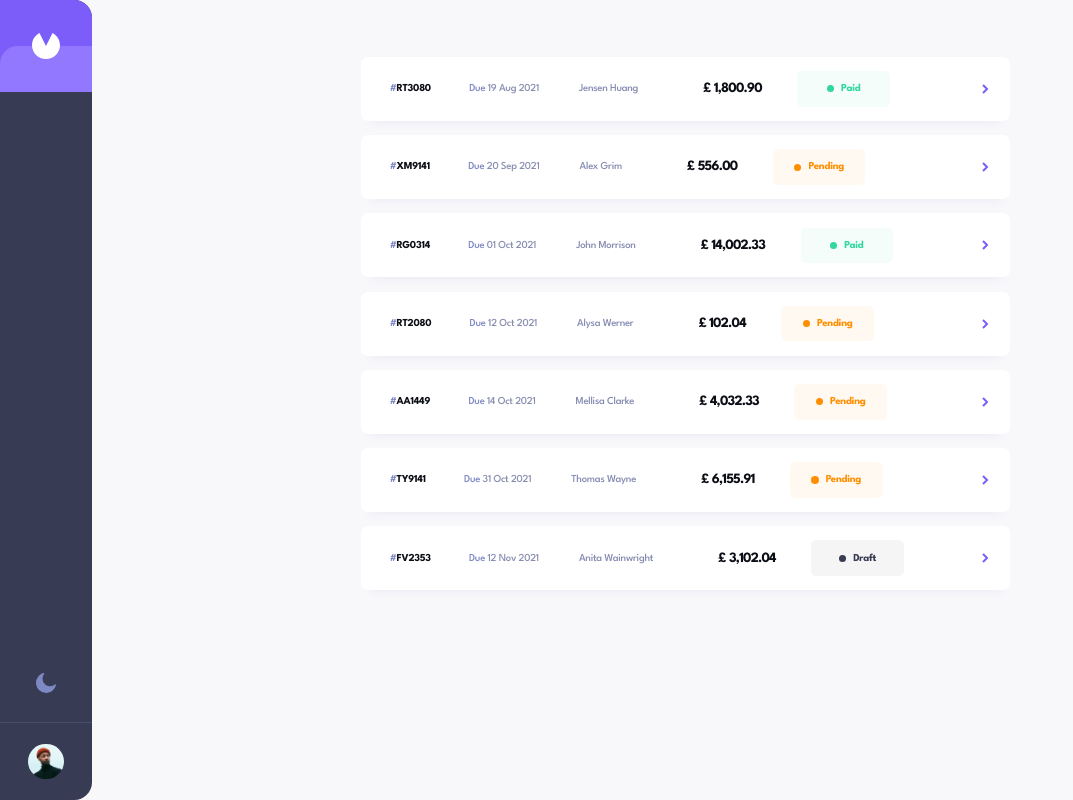
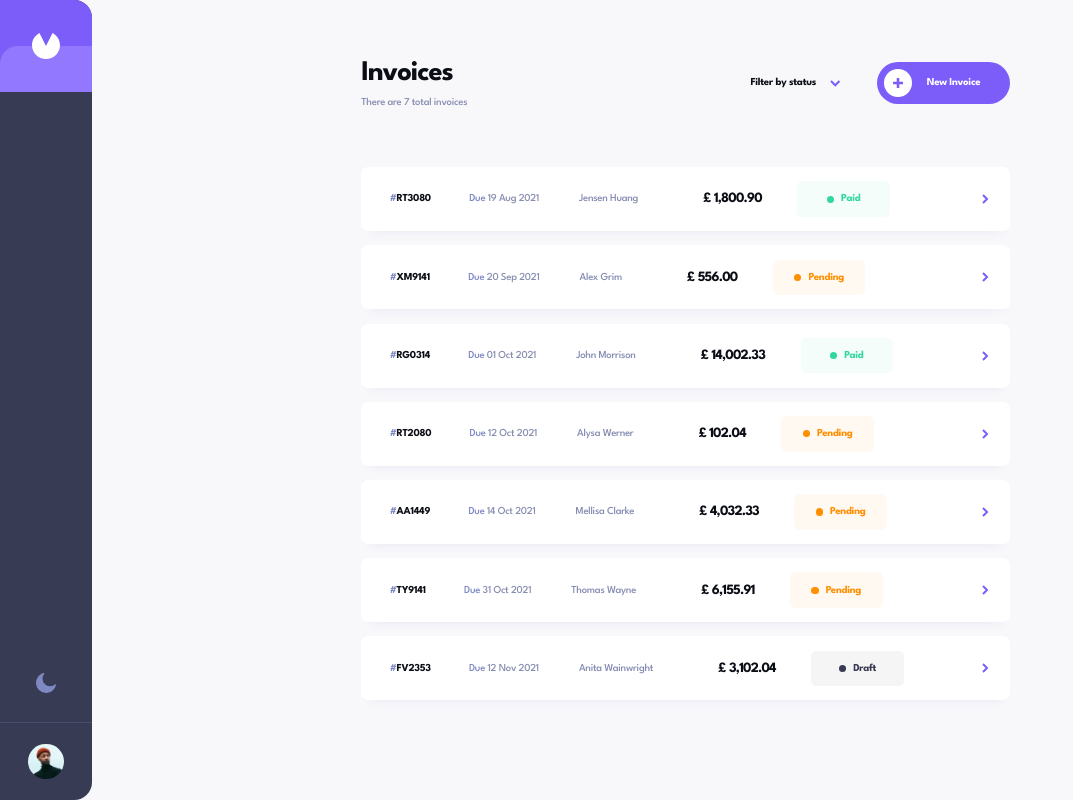
Before and after one commit to CodeVee/invoice-app, a Vue app: page / in a window 1280 px wide. Shown: the whole page, without its empty margins (0-1073 px from the left). Built offline with nearby package versions, Linux system fonts and the light colour scheme.

Commit message:
added main header

```diff
--- a/src/App.vue
+++ b/src/App.vue
@@ -14,8 +14,8 @@
   <div :class="{'dark': darkMode}">
     <div class="bg-white-off dark:bg-black-off h-screen flex">
       <SideBar :dark-mode="darkMode" @toggle="toggleMode" />
-      <main class="flex-1 py-[6.4rem]">
-        <div class="w-[73rem] mx-auto">
+      <main class="flex-1 py-[6.4rem] overflow-y-scroll">
+        <div class="w-[73rem] mx-auto ">
           <RouterView />
         </div>
       </main>
--- /dev/null
+++ b/src/components/MainHeader.vue
@@ -0,0 +1,41 @@
+<template>
+    <div class="h-[5.9rem] mb-[6.5rem] flex items-center">
+        <div class="flex flex-col">
+            <h1 class="text-max text-black font-bold mb-0.8">Invoices</h1>
+            <h2 class="text-blue-vgray text-fl font-medium">{{invoiceMessage}}</h2>
+        </div>
+        <button class="flex mr-16 ml-auto">
+            <span class="mr-1.6 text-black font-bold text-fl">Filter by status</span>
+            <img class="self-center" src="@/assets/images/icon-arrow-down.svg" alt="down arrow">
+        </button>
+        <button class="w-[15rem] h-[4.8rem] px-0.8 rounded-[2.4rem] bg-purple flex items-center">
+            <span class="w-3.2 h-3.2 rounded-full bg-white flex justify-center items-center">
+                <img src="@/assets/images/icon-plus.svg" alt="plus">
+            </span>
+            <span class="text-white text-fl font-bold ml-1.6">New Invoice</span>
+        </button>
+    </div>
+</template>
+
+<script setup lang="ts">
+import { computed } from 'vue';
+
+    interface Props {
+        invoiceCount: number
+    }
+    const props = defineProps<Props>(),
+    invoiceMessage = computed(() => {
+        switch (props.invoiceCount) {
+            case 0:
+                return 'No invoices';
+            case 1:
+                return `There is ${props.invoiceCount} total invoice`;
+            default:
+                return `There are ${props.invoiceCount} total invoices`;
+        }
+    })
+</script>
+
+<style scoped>
+
+</style>
--- a/src/views/HomeView.vue
+++ b/src/views/HomeView.vue
@@ -2,6 +2,7 @@
 import type { Invoice } from '@/models/invoice';
 import { onMounted, reactive } from 'vue';
 import InvoiceCard from '../components/InvoiceCard.vue';
+import MainHeader from '../components/MainHeader.vue';
 
 interface State {
   invoices: Invoice[]
@@ -18,7 +19,11 @@ onMounted(async () => {
 </script>
 
 <template>
-  <div class="flex flex-col gap-1.6">
+  <div class="">
+    <MainHeader :invoice-count="state.invoices.length"/>
+    <div class="flex flex-col gap-1.6">
     <InvoiceCard v-for="invoice in state.invoices" :key="invoice.id" :invoice="invoice" />
   </div>
+  </div>
+
 </template>
```
